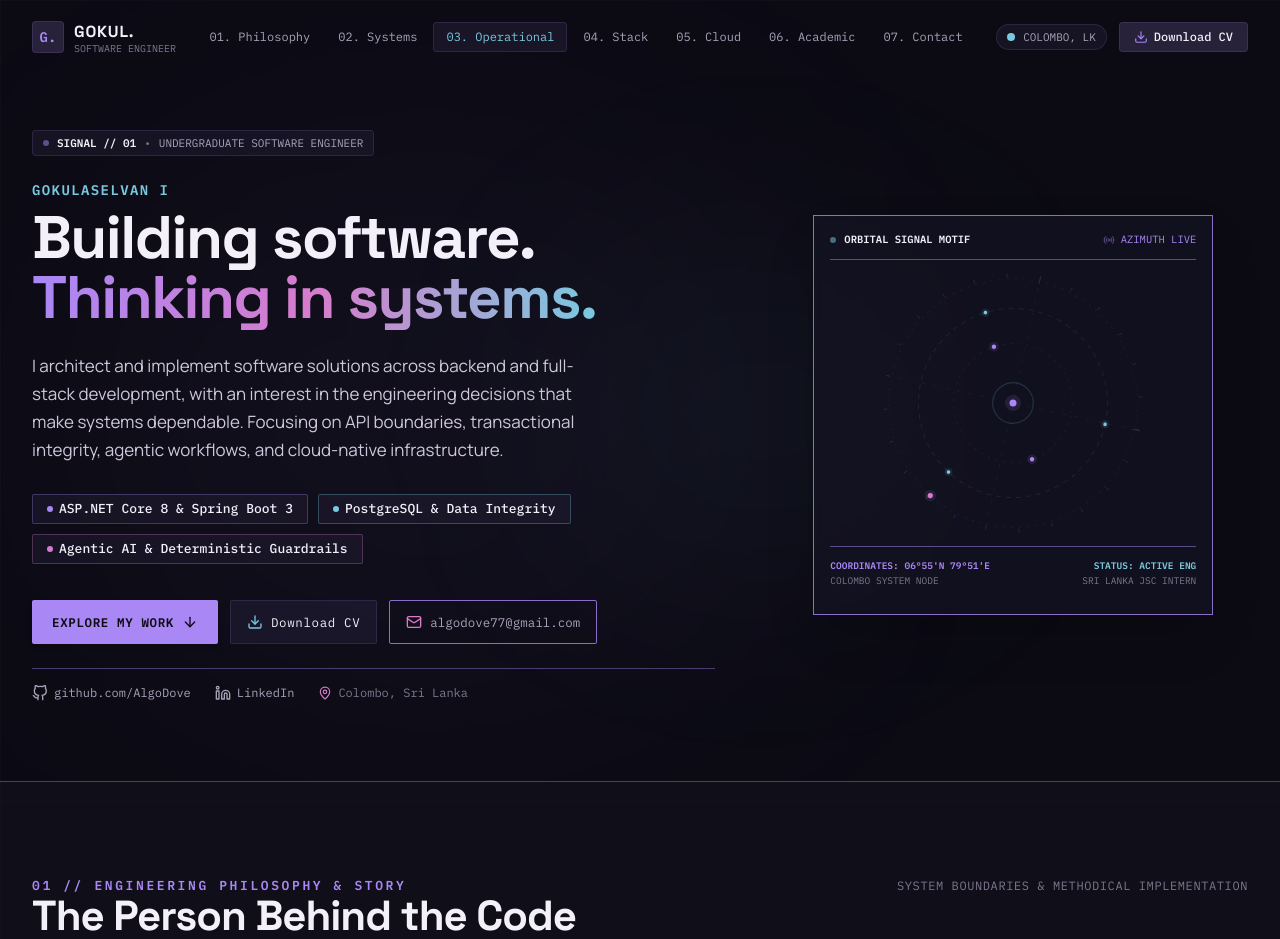
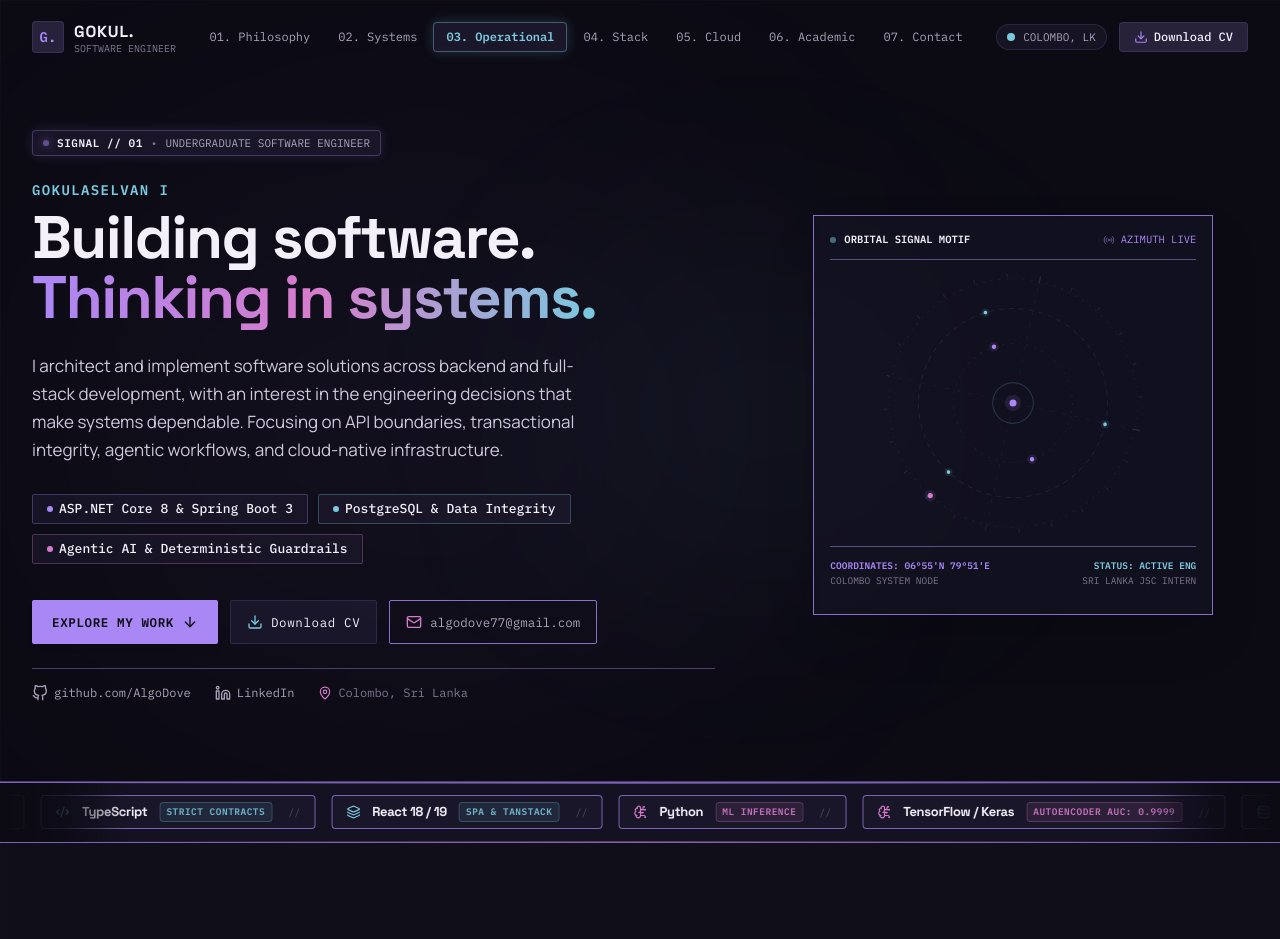
Before and after one commit to AlgoDove/my-portfolio, a React (Vite) app: page / in a window 1280 px wide. Shown: the top 939 px of the page. Built offline with nearby package versions, Linux system fonts and the light colour scheme.

Commit message:
feat(refinement-iteration-5): add cyberpunk neon skills ticker, refined natural contact labels, and subtle neon highlights

```diff
--- a/src/App.tsx
+++ b/src/App.tsx
@@ -13,6 +13,7 @@ import { Footer } from './components/common/Footer';
 import { CvModal } from './components/common/CvModal';
 import { ProjectModal } from './components/common/ProjectModal';
 import { CursorGlow } from './components/common/CursorGlow';
+import { SkillsTicker } from './components/common/SkillsTicker';
 import type { Project } from './types/portfolio';
 
 export function App() {
@@ -36,6 +37,7 @@ export function App() {
       {/* Main Single-Page Editorial Content */}
       <main id="main-content" className="relative z-10">
         <HeroSection onOpenCvModal={() => setCvModalOpen(true)} />
+        <SkillsTicker />
         <AboutSection />
         <SelectedWorkSection onSelectProject={(project) => setActiveProject(project)} />
         <ExperienceSection />
--- a/src/components/common/Navbar.tsx
+++ b/src/components/common/Navbar.tsx
@@ -71,7 +71,7 @@ export const Navbar: React.FC<NavbarProps> = ({ onOpenCvModal }) => {
             className="group flex items-center gap-2.5 focus:outline-none"
             aria-label="Gokulaselvan I Homepage"
           >
-            <div className="w-8 h-8 rounded bg-surface border border-surface-border flex items-center justify-center text-accent-violet font-mono font-bold text-sm group-hover:border-accent-violet transition-colors">
+            <div className="w-8 h-8 rounded bg-surface border border-surface-border flex items-center justify-center text-accent-violet font-mono font-bold text-sm group-hover:border-accent-violet group-hover:shadow-[0_0_12px_rgba(169,135,245,0.35)] transition-all">
               G.
             </div>
             <div className="flex flex-col">
@@ -90,9 +90,9 @@ export const Navbar: React.FC<NavbarProps> = ({ onOpenCvModal }) => {
               <a
                 key={link.id}
                 href={link.href}
-                className={`px-3 py-1.5 rounded font-mono text-xs transition-colors ${
+                className={`px-3 py-1.5 rounded font-mono text-xs transition-all ${
                   activeSection === link.id
-                    ? 'text-accent-cyan bg-surface/50 border border-surface-border'
+                    ? 'text-accent-cyan bg-surface/60 border border-accent-cyan/40 shadow-[0_0_12px_rgba(121,201,223,0.22)] font-semibold'
                     : 'text-muted-text hover:text-primary-text hover:bg-surface/30'
                 }`}
               >
--- /dev/null
+++ b/src/components/common/SkillsTicker.tsx
@@ -0,0 +1,246 @@
+import React from 'react';
+import {
+  Code2,
+  Server,
+  Database,
+  Layers,
+  Cpu,
+  ShieldCheck,
+  GitBranch,
+  Container,
+  TestTube2,
+  BrainCircuit,
+  Workflow,
+  Terminal
+} from 'lucide-react';
+
+interface TickerSkill {
+  name: string;
+  category: string;
+  accent: 'violet' | 'cyan' | 'rose';
+  icon: React.ReactNode;
+  tag?: string;
+}
+
+const VERIFIED_SKILLS: TickerSkill[] = [
+  {
+    name: 'C# 12',
+    category: 'LANGUAGE',
+    accent: 'violet',
+    icon: <Code2 className="w-3.5 h-3.5" />,
+    tag: '.NET 8'
+  },
+  {
+    name: 'ASP.NET Core 8',
+    category: 'BACKEND',
+    accent: 'violet',
+    icon: <Server className="w-3.5 h-3.5" />,
+    tag: 'MODULAR MONOLITH'
+  },
+  {
+    name: 'Java 17',
+    category: 'LANGUAGE',
+    accent: 'rose',
+    icon: <Code2 className="w-3.5 h-3.5" />,
+    tag: 'ENTERPRISE'
+  },
+  {
+    name: 'Spring Boot 3',
+    category: 'BACKEND',
+    accent: 'rose',
+    icon: <Workflow className="w-3.5 h-3.5" />,
+    tag: 'WORKFLOW ENGINE'
+  },
+  {
+    name: 'TypeScript',
+    category: 'LANGUAGE',
+    accent: 'cyan',
+    icon: <Code2 className="w-3.5 h-3.5" />,
+    tag: 'STRICT CONTRACTS'
+  },
+  {
+    name: 'React 18 / 19',
+    category: 'FRONTEND',
+    accent: 'cyan',
+    icon: <Layers className="w-3.5 h-3.5" />,
+    tag: 'SPA & TANSTACK'
+  },
+  {
+    name: 'Python',
+    category: 'LANGUAGE',
+    accent: 'rose',
+    icon: <BrainCircuit className="w-3.5 h-3.5" />,
+    tag: 'ML INFERENCE'
+  },
+  {
+    name: 'TensorFlow / Keras',
+    category: 'MACHINE LEARNING',
+    accent: 'rose',
+    icon: <BrainCircuit className="w-3.5 h-3.5" />,
+    tag: 'AUTOENCODER AUC: 0.9999'
+  },
+  {
+    name: 'PostgreSQL',
+    category: 'DATABASE',
+    accent: 'cyan',
+    icon: <Database className="w-3.5 h-3.5" />,
+    tag: 'ACID & NEON DB'
+  },
+  {
+    name: 'Docker',
+    category: 'INFRASTRUCTURE',
+    accent: 'cyan',
+    icon: <Container className="w-3.5 h-3.5" />,
+    tag: 'MULTI-STAGE BUILDS'
+  },
+  {
+    name: 'GitHub Actions',
+    category: 'CI/CD',
+    accent: 'cyan',
+    icon: <GitBranch className="w-3.5 h-3.5" />,
+    tag: 'AUTOMATED PIPELINES'
+  },
+  {
+    name: 'Entity Framework Core 8',
+    category: 'ORM',
+    accent: 'violet',
+    icon: <Database className="w-3.5 h-3.5" />,
+    tag: 'MIGRATIONS & LINQ'
+  },
+  {
+    name: 'xUnit & Moq',
+    category: 'VERIFICATION',
+    accent: 'rose',
+    icon: <TestTube2 className="w-3.5 h-3.5" />,
+    tag: '217 PASSING TESTS'
+  },
+  {
+    name: 'Spring Security',
+    category: 'SECURITY',
+    accent: 'violet',
+    icon: <ShieldCheck className="w-3.5 h-3.5" />,
+    tag: 'JWT & RBAC'
+  },
+  {
+    name: 'Dart & Flutter',
+    category: 'MOBILE',
+    accent: 'cyan',
+    icon: <Cpu className="w-3.5 h-3.5" />,
+    tag: 'CROSS-PLATFORM'
+  },
+  {
+    name: 'REST API Design',
+    category: 'ARCHITECTURE',
+    accent: 'violet',
+    icon: <Server className="w-3.5 h-3.5" />,
+    tag: 'IDEMPOTENT & TYPED'
+  },
+  {
+    name: 'SQL & Indexing',
+    category: 'PERSISTENCE',
+    accent: 'cyan',
+    icon: <Database className="w-3.5 h-3.5" />,
+    tag: 'OPTIMIZED SCHEMAS'
+  },
+  {
+    name: 'Git',
+    category: 'TOOLING',
+    accent: 'violet',
+    icon: <Terminal className="w-3.5 h-3.5" />,
+    tag: 'VERSION CONTROL'
+  }
+];
+
+export const SkillsTicker: React.FC = () => {
+  // Duplicate list once to form a continuous infinite seamless loop
+  const tickerItems = [...VERIFIED_SKILLS, ...VERIFIED_SKILLS];
+
+  const getAccentStyles = (accent: 'violet' | 'cyan' | 'rose') => {
+    switch (accent) {
+      case 'cyan':
+        return {
+          icon: 'text-accent-cyan',
+          tag: 'text-accent-cyan/90 bg-accent-cyan/10 border-accent-cyan/25',
+          dot: 'bg-accent-cyan',
+          glow: 'neon-glow-cyan'
+        };
+      case 'rose':
+        return {
+          icon: 'text-accent-rose',
+          tag: 'text-accent-rose/90 bg-accent-rose/10 border-accent-rose/25',
+          dot: 'bg-accent-rose',
+          glow: 'neon-glow-rose'
+        };
+      case 'violet':
+      default:
+        return {
+          icon: 'text-accent-violet',
+          tag: 'text-accent-violet/90 bg-accent-violet/10 border-accent-violet/25',
+          dot: 'bg-accent-violet',
+          glow: 'neon-glow-violet'
+        };
+    }
+  };
+
+  return (
+    <div
+      className="relative w-full overflow-hidden border-y border-surface-border/70 bg-midnight/80 backdrop-blur-md py-3 z-20"
+      aria-label="Continuous technical skills ticker"
+    >
+      {/* Vaporwave / Cyberpunk Top & Bottom Glowing Accent Hairlines */}
+      <div
+        aria-hidden="true"
+        className="absolute top-0 inset-x-0 h-[1px] bg-gradient-to-r from-transparent via-accent-violet/50 via-accent-cyan/40 to-transparent pointer-events-none"
+      />
+      <div
+        aria-hidden="true"
+        className="absolute bottom-0 inset-x-0 h-[1px] bg-gradient-to-r from-transparent via-accent-cyan/40 via-accent-rose/40 to-transparent pointer-events-none"
+      />
+
+      {/* Left and Right Edge Gradient Masks (Fades items into the dark backdrop) */}
+      <div
+        aria-hidden="true"
+        className="absolute left-0 top-0 bottom-0 w-16 sm:w-32 bg-gradient-to-r from-obsidian via-obsidian/80 to-transparent z-10 pointer-events-none"
+      />
+      <div
+        aria-hidden="true"
+        className="absolute right-0 top-0 bottom-0 w-16 sm:w-32 bg-gradient-to-l from-obsidian via-obsidian/80 to-transparent z-10 pointer-events-none"
+      />
+
+      {/* The Animated Skills Marquee Track */}
+      <div className="animate-skills-ticker items-center gap-4 px-4 select-none">
+        {tickerItems.map((skill, idx) => {
+          const styles = getAccentStyles(skill.accent);
+          return (
+            <div
+              key={`${skill.name}-${idx}`}
+              className="shrink-0 flex items-center gap-3 px-3.5 py-1.5 rounded bg-surface/35 border border-surface-border/70 hover:border-surface-border-strong hover:bg-surface/60 transition-all duration-200 group"
+            >
+              {/* Category Icon */}
+              <div className={`${styles.icon} transition-transform group-hover:scale-110 shrink-0`}>
+                {skill.icon}
+              </div>
+
+              {/* Technology Name */}
+              <span className="font-heading font-bold text-xs sm:text-[13px] text-primary-text tracking-tight whitespace-nowrap group-hover:text-white">
+                {skill.name}
+              </span>
+
+              {/* Monospace Tag / Detail */}
+              {skill.tag && (
+                <span className={`font-mono text-[9.5px] uppercase tracking-wider px-1.5 py-0.5 rounded border ${styles.tag} whitespace-nowrap font-semibold`}>
+                  {skill.tag}
+                </span>
+              )}
+
+              {/* Cyberpunk Delimiter Pips */}
+              <span className="font-mono text-[10px] text-muted-dim/60 ml-1 select-none">
+                //
+              </span>
+            </div>
+          );
+        })}
+      </div>
+    </div>
+  );
+};
--- a/src/components/sections/CloudInfrastructureSection.tsx
+++ b/src/components/sections/CloudInfrastructureSection.tsx
@@ -226,7 +226,7 @@ export const CloudInfrastructureSection: React.FC = () => {
                             aria-label={`Inspect ${svc.name} telemetry`}
                             className={`min-h-[44px] px-4 py-2.5 font-mono text-xs sm:text-[12.5px] transition-all flex items-center gap-2 rounded-sm select-none outline-none focus-visible:ring-2 focus-visible:ring-accent-rose ${
                               isSelected
-                                ? 'bg-accent-rose text-obsidian font-bold shadow-lg ring-1 ring-accent-rose transform scale-[1.02]'
+                                ? 'bg-accent-rose text-obsidian font-bold shadow-[0_0_16px_rgba(215,124,203,0.45)] ring-1 ring-accent-rose transform scale-[1.02]'
                                 : 'bg-surface/60 border border-surface-border text-primary-text hover:text-white hover:border-accent-rose/60 hover:bg-surface/80'
                             }`}
                           >
@@ -249,7 +249,7 @@ export const CloudInfrastructureSection: React.FC = () => {
                 <ChevronRight className="w-3.5 h-3.5 rotate-90 shrink-0" />
                 <span>Telemetry for selected service below</span>
               </div>
-              <div className="border border-accent-rose/50 bg-midnight/95 p-6 sm:p-7 space-y-5 rounded-sm relative shadow-2xl overflow-hidden backdrop-blur-md">
+              <div className="border border-accent-rose/50 bg-midnight/95 p-6 sm:p-7 space-y-5 rounded-sm relative shadow-[0_0_30px_-5px_rgba(215,124,203,0.18)] overflow-hidden backdrop-blur-md">
 
                 {/* Subtle visual glow accent */}
                 <div className="absolute top-0 right-0 w-32 h-32 bg-accent-rose/10 rounded-full blur-2xl pointer-events-none" />
--- a/src/components/sections/HeroSection.tsx
+++ b/src/components/sections/HeroSection.tsx
@@ -33,9 +33,9 @@ export const HeroSection: React.FC<HeroSectionProps> = ({ onOpenCvModal }) => {
           <div className="lg:col-span-7 space-y-6">
 
             {/* System Telemetry Label */}
-            <div className="inline-flex items-center gap-2 px-2.5 py-1 rounded bg-surface/40 border border-surface-border text-[11px] font-mono text-muted-text">
-              <span className="w-1.5 h-1.5 rounded-full bg-accent-violet animate-pulse" />
-              <span className="text-primary-text font-semibold">SIGNAL // 01</span>
+            <div className="inline-flex items-center gap-2 px-2.5 py-1 rounded bg-surface/50 border border-accent-violet/30 text-[11px] font-mono text-muted-text shadow-[0_0_12px_rgba(169,135,245,0.15)]">
+              <span className="w-1.5 h-1.5 rounded-full bg-accent-violet animate-pulse shadow-[0_0_8px_#A987F5]" />
+              <span className="text-primary-text font-semibold tracking-wider">SIGNAL // 01</span>
               <span className="text-muted-dim">•</span>
               <span>UNDERGRADUATE SOFTWARE ENGINEER</span>
             </div>
@@ -78,7 +78,7 @@ export const HeroSection: React.FC<HeroSectionProps> = ({ onOpenCvModal }) => {
             <div className="pt-3 flex flex-wrap items-center gap-3">
               <a
                 href="#work"
-                className="min-h-[44px] inline-flex items-center gap-2 px-5 py-2.5 bg-accent-violet hover:bg-accent-violet/90 text-obsidian font-mono text-xs sm:text-[12.5px] font-bold uppercase tracking-wider transition-all shadow-md rounded-sm"
+                className="min-h-[44px] inline-flex items-center gap-2 px-5 py-2.5 bg-accent-violet hover:bg-accent-violet/90 hover:shadow-[0_0_20px_rgba(169,135,245,0.4)] text-obsidian font-mono text-xs sm:text-[12.5px] font-bold uppercase tracking-wider transition-all shadow-md rounded-sm"
               >
                 <span>Explore My Work</span>
                 <ArrowDown className="w-4 h-4" />
--- a/src/index.css
+++ b/src/index.css
@@ -85,11 +85,62 @@
 .flow-animated {
   stroke-dasharray: 4 4;
   animation: flowDash 1.2s linear infinite;
+  filter: drop-shadow(0 0 3px rgba(121, 201, 223, 0.45));
 }
 
 .flow-animated-reverse {
   stroke-dasharray: 4 4;
   animation: flowDash 1.5s linear infinite reverse;
+  filter: drop-shadow(0 0 3px rgba(215, 124, 203, 0.45));
+}
+
+/* ── Neon Accents & Cyberpunk Glows ─────────────────────────────────────── */
+.neon-glow-violet {
+  text-shadow: 0 0 8px rgba(169, 135, 245, 0.55), 0 0 18px rgba(169, 135, 245, 0.25);
+}
+
+.neon-glow-cyan {
+  text-shadow: 0 0 8px rgba(121, 201, 223, 0.55), 0 0 18px rgba(121, 201, 223, 0.25);
+}
+
+.neon-glow-rose {
+  text-shadow: 0 0 8px rgba(215, 124, 203, 0.55), 0 0 18px rgba(215, 124, 203, 0.25);
+}
+
+.neon-border-violet {
+  border-color: rgba(169, 135, 245, 0.45);
+  box-shadow: 0 0 12px -2px rgba(169, 135, 245, 0.35);
+}
+
+.neon-border-cyan {
+  border-color: rgba(121, 201, 223, 0.45);
+  box-shadow: 0 0 12px -2px rgba(121, 201, 223, 0.35);
+}
+
+.neon-border-rose {
+  border-color: rgba(215, 124, 203, 0.45);
+  box-shadow: 0 0 12px -2px rgba(215, 124, 203, 0.35);
+}
+
+/* ── Continuous Skills Ticker Marquee ──────────────────────────────────── */
+@keyframes tickerSlide {
+  0% {
+    transform: translate3d(0, 0, 0);
+  }
+  100% {
+    transform: translate3d(-50%, 0, 0);
+  }
+}
+
+.animate-skills-ticker {
+  display: flex;
+  width: max-content;
+  will-change: transform;
+  animation: tickerSlide 36s linear infinite;
+}
+
+.animate-skills-ticker:hover {
+  animation-play-state: paused;
 }
 
 /* ── Atmospheric Glows ──────────────────────────────────────────────────── */
@@ -198,4 +249,11 @@
   }
   .flow-animated,
   .flow-animated-reverse { animation: none !important; }
+  .animate-skills-ticker {
+    animation: none !important;
+    transform: none !important;
+    flex-wrap: wrap !important;
+    width: 100% !important;
+    justify-content: center !important;
+  }
 }
```
Also changed, not shown: src/components/sections/ContactSection.tsx (+14 -14 lines).
